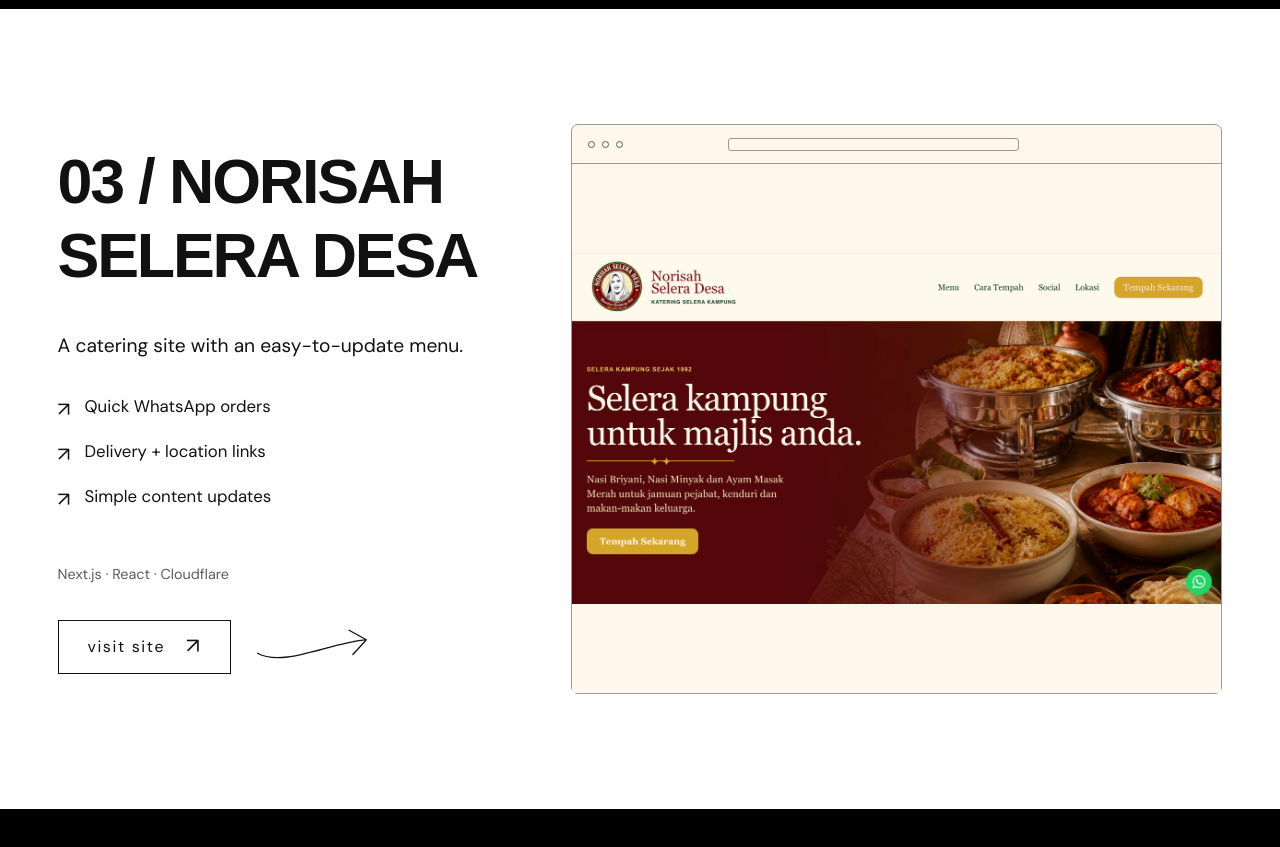
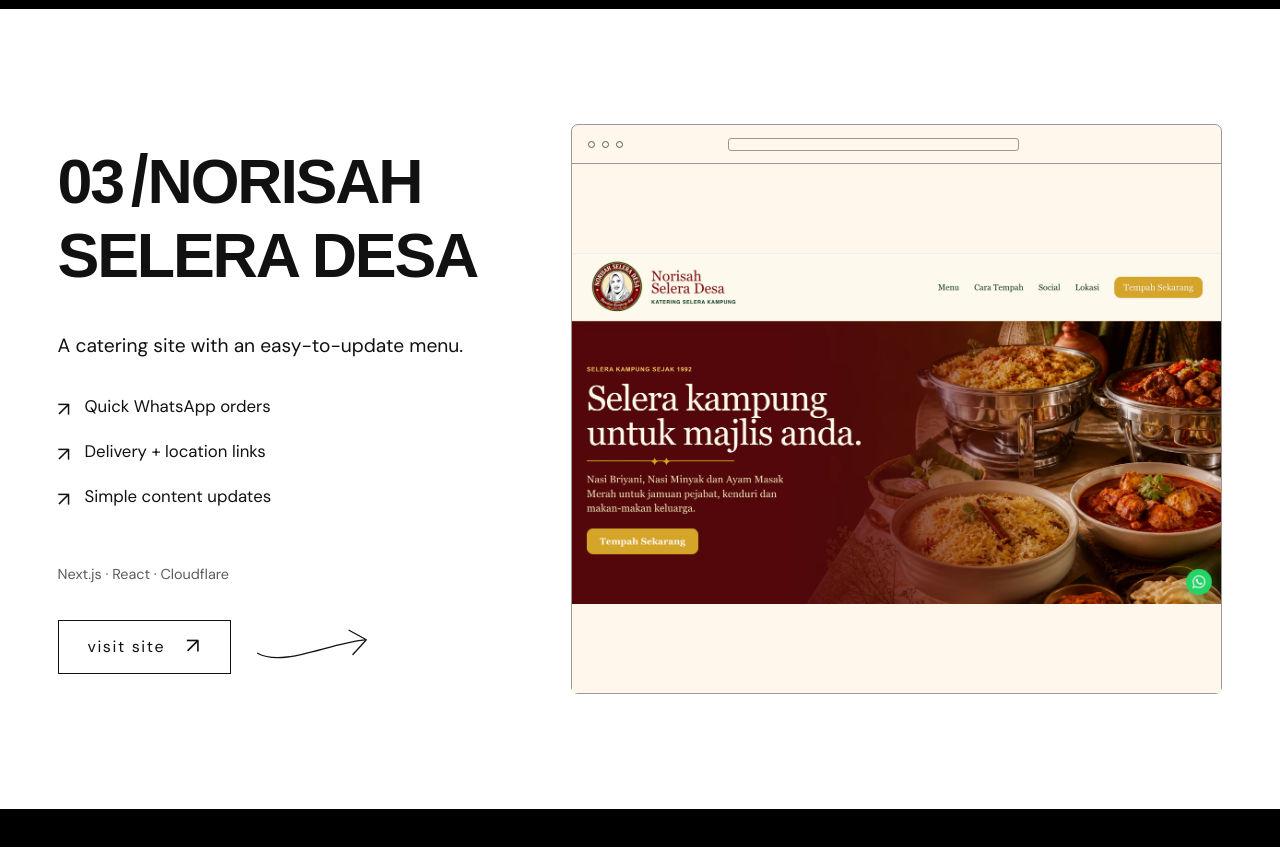
Before and after one commit to FaizHashimson/Digital-Portfolio, a Next.js app: page / in a window 1280 px wide. Shown: the part 4100-4947 px from the top of the page. Built offline with nearby package versions, Linux system fonts and the light colour scheme; a web font is replaced by a local one.

Commit message:
Tighten Norisah project heading spacing

```diff
--- a/src/app/globals.css
+++ b/src/app/globals.css
@@ -522,11 +522,18 @@ ul {
 .project--norisah-selera .project-number {
   margin: 0;
 }
+.norisah-heading-slash {
+  display: inline-block;
+  margin-left: 0.13em;
+  margin-right: 0.02em;
+  transform: scaleY(1.14);
+  transform-origin: center;
+}
 @media (min-width: 1101px) {
   .project--norisah-selera .project-heading {
     display: flex;
     flex-wrap: wrap;
-    column-gap: 0.25em;
+    column-gap: 0;
   }
   .project--norisah-selera .norisah-heading-rest {
     flex-basis: 100%;
--- a/src/app/page.tsx
+++ b/src/app/page.tsx
@@ -137,7 +137,8 @@ export default function HomePage() {
                 >
                   {project.id === "norisah-selera" ? (
                     <>
-                      <span className="project-number">{project.number} /</span>{" "}
+                      <span className="project-number">{project.number}</span>
+                      <span className="norisah-heading-slash" aria-hidden="true">/</span>
                       <span className="norisah-heading-first">Norisah</span>{" "}
                       <span className="norisah-heading-rest">Selera Desa</span>
                     </>
```
